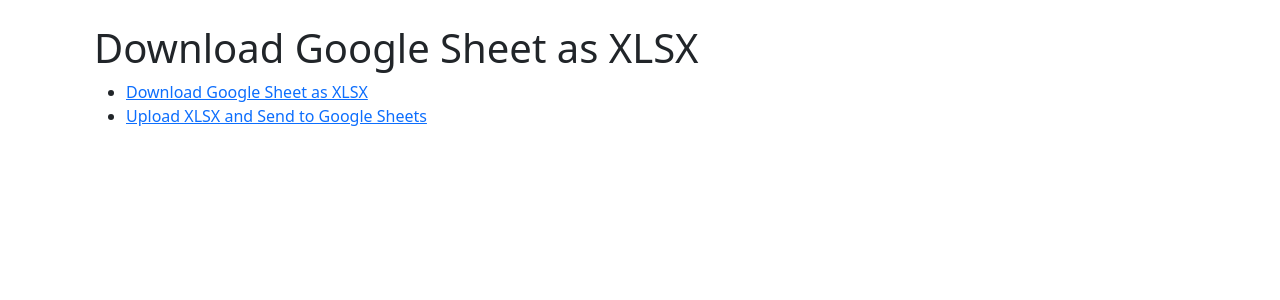
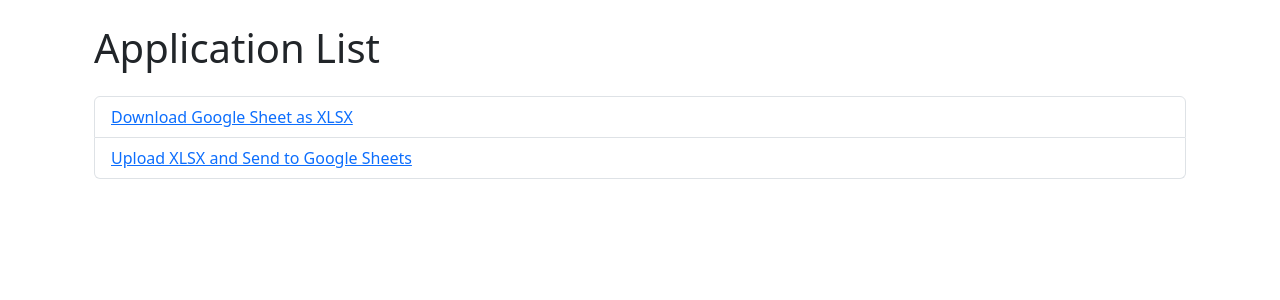
Before and after one commit to mrx-ndeso/web-flask1, a Flask app: page /application in a window 1280 px wide. Shown: the part 56-356 px from the top of the page. Run offline with Flask 3, Linux system fonts and the light colour scheme.

Commit message:
class boostrap

```diff
--- a/templates/application.html
+++ b/templates/application.html
@@ -4,15 +4,13 @@
 
 {% block content %}
 <div class="container mt-4">
-    <h1>Download Google Sheet as XLSX</h1>
-    <ul>
-        <li>
-
-            <a class="link" href="{{ url_for('main.dgs') }}">Download Google Sheet as XLSX</a>
+    <h1 class="mb-4">Application List</h1>
+    <ul class="list-group">
+        <li class="list-group-item">
+            <a class="link-primary" href="{{ url_for('main.dgs') }}">Download Google Sheet as XLSX</a>
         </li>
-        <li>
-
-            <a class="link" href="{{ url_for('main.upload_and_send') }}">Upload XLSX and Send to Google Sheets </a>
+        <li class="list-group-item">
+            <a class="link-primary" href="{{ url_for('main.upload_and_send') }}">Upload XLSX and Send to Google Sheets</a>
         </li>
     </ul>
 </div>
```
